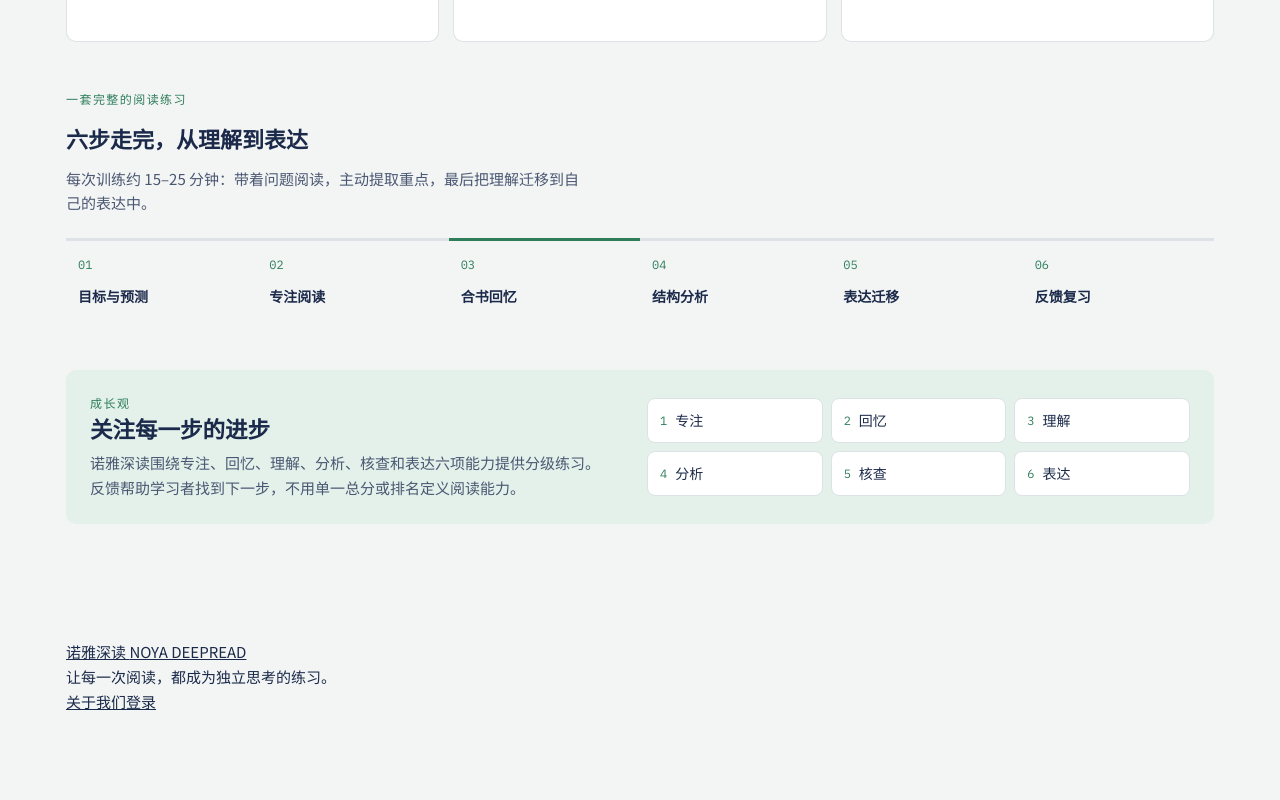
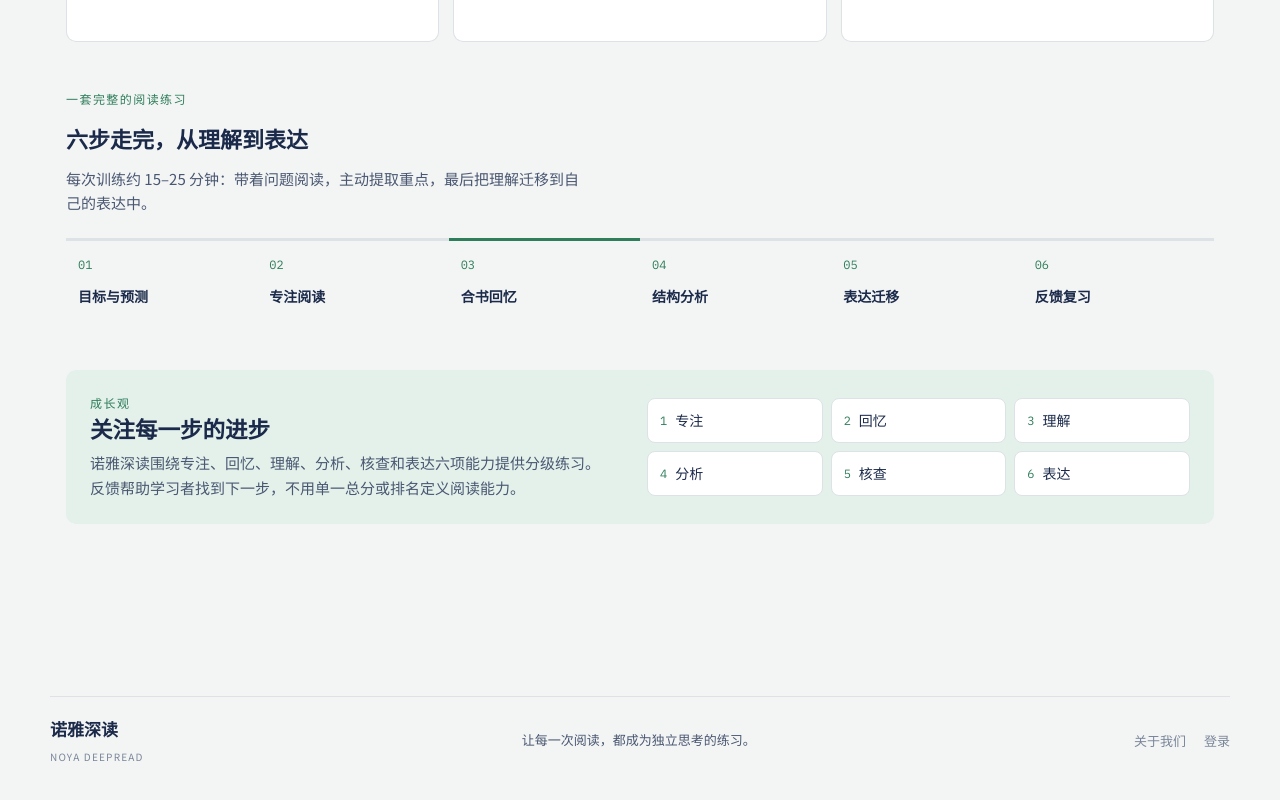
Before and after one commit to yuhaousa/deepread, a Next.js app: page /about in a window 1280 px wide. Shown: the part 869-1669 px from the top of the page. Before the commit the page ends 1584 px from the top, so only its background shows below. Built offline with nearby package versions, Linux system fonts and the light colour scheme; no server answers.

Commit message:
Add branded slogan footer

```diff
--- a/src/app/globals.css
+++ b/src/app/globals.css
@@ -518,6 +518,11 @@ body:has(.hero-slider){overflow-x:clip}
 .about-ability-list{display:grid;grid-template-columns:repeat(3,1fr);gap:8px}
 .about-ability-list span{display:flex;gap:8px;align-items:center;padding:10px 12px;background:var(--paper);border:1px solid var(--line);border-radius:8px;font-size:14px}
 .about-ability-list i{font-family:var(--f-num);font-style:normal;color:var(--bamboo);font-size:12px}
-.about-footer{display:flex;justify-content:space-between;gap:12px;align-items:center;margin-top:48px;padding-top:16px;border-top:1px solid var(--line);color:var(--mute);font-size:13px}
-.about-footer b{font-family:var(--f-read);color:var(--ink);font-size:17px}
-@media(max-width:760px){.about-hero{grid-template-columns:1fr;gap:24px;min-height:0;padding:48px 24px;margin-top:-24px}.about-hero-note{max-width:360px}.about-principles{grid-template-columns:1fr}.about-principle{min-height:0}.about-steps{grid-template-columns:repeat(2,minmax(0,1fr));gap:10px}.about-belief{grid-template-columns:1fr;padding:18px}.about-footer{align-items:start;flex-direction:column}}
+.site-footer{margin-top:56px;margin-bottom:24px;padding:20px 0;border-top:1px solid var(--line);display:flex;align-items:center;justify-content:space-between;gap:18px;color:var(--mute);font-size:13px}
+.site-footer-brand{color:var(--ink);font-family:var(--f-read);font-weight:700;text-decoration:none;font-size:17px}
+.site-footer-brand span{display:block;margin-top:3px;color:var(--mute);font:10px var(--f-ui);letter-spacing:.12em}
+.site-footer p{margin:0;color:var(--ink-2);font-family:var(--f-read)}
+.site-footer nav{display:flex;gap:18px}
+.site-footer nav a{color:var(--mute);text-decoration:none}
+.site-footer nav a:hover{color:var(--ink)}
+@media(max-width:760px){.about-hero{grid-template-columns:1fr;gap:24px;min-height:0;padding:48px 24px;margin-top:-24px}.about-hero-note{max-width:360px}.about-principles{grid-template-columns:1fr}.about-principle{min-height:0}.about-steps{grid-template-columns:repeat(2,minmax(0,1fr));gap:10px}.about-belief{grid-template-columns:1fr;padding:18px}.site-footer{align-items:flex-start;flex-direction:column}.site-footer nav{padding-top:2px}}
```
